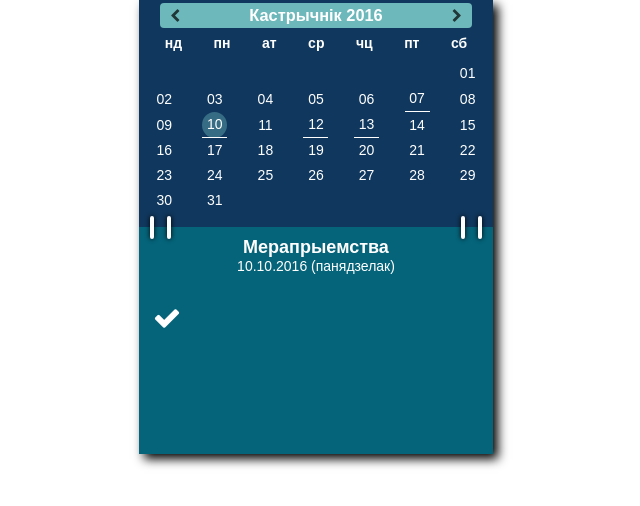
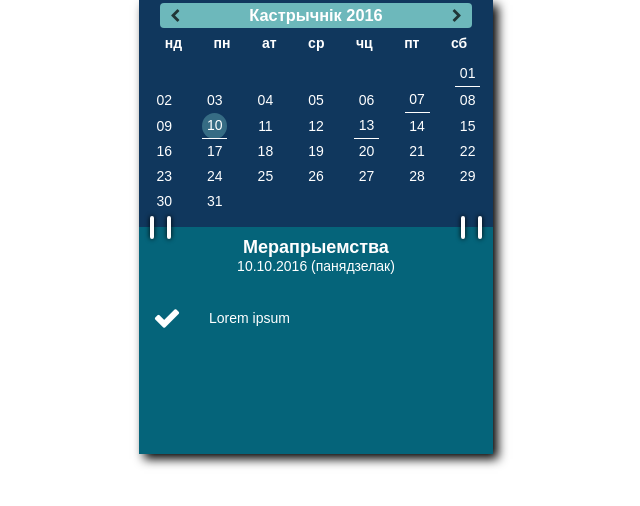
Before and after one commit to AnnSchiretz/Calendar-based-on-JS-prototype, a plain HTML site: page index.html in a window 1280 px wide. Shown: the whole page, without its empty margins (324-964 px from the left). Drawn offline with nearby package versions, Linux system fonts and the light colour scheme.

Commit message:
update js files

```diff
--- a/main.css
+++ b/main.css
@@ -148,7 +148,6 @@ ul {
 .events-header h2 {
     font-size: 18px;
 }
-
 .event.fa-2x {
     font-weight: 100;
     color: rgba(32, 54, 55, 1);
@@ -370,10 +369,17 @@ ul {
     height: 1px;
     background-color: #fff;
 }
-/* TEST */
-.event-box {
-    height: 75px;
-    padding: 7px;
-    overflow-y: auto;
-    overflow-x: hidden;
+::-webkit-scrollbar {
+    width: 10px;
+    background-color: rgba(0,0,0,.5);
 }
+
+::-webkit-scrollbar-thumb {
+    border: none;
+    background-color: rgba(255,255,255,.5);
+    transition: background-color .5s ease-in-out;
+}
+
+::-webkit-scrollbar-thumb:active {
+    background-color: aqua;
+}
--- a/main.js
+++ b/main.js
@@ -210,6 +210,7 @@
             //var eventParagraph = createElement('p', 0, todayEvents);
             event = createElement('div', 'event in');
             this.renderEvents(todayEvents, event);
+
             //event.appendChild(icon);
             //event.appendChild(eventParagraph);
             this.eventsBody.appendChild(event);
@@ -223,11 +224,11 @@
         events.forEach(function (ev) {
             var span = createElement('span');
             var i = createElement('i', 'fa fa-check fa-2x');
-            var p = createElement('p');
+            var paragraph = createElement('p', 0, ev.eventName);
 
             span.appendChild(i);
             wrapper.appendChild(span);
-            wrapper.appendChild(p);
+            wrapper.appendChild(paragraph);
         });
 
         if(!events.length) {
@@ -321,8 +322,8 @@
 }();
 (function () {
     var data = [
-        {eventName: 'Lorem ipsum', color: 'white', date: '2016-10-07'},
-        {eventName: 'Lorem ipsum', color: 'white', date: '2016-10-12'},
+        {eventName: 'Lorem ipsum dolor sit amet, consectetur adipiscing elit. Vestibulum et ligula ac elit rhoncus facilisis. Pellentesque eget volutpat tellus. Morbi lacus sem, vehicula id pellentesque a, condimentum non neque. Donec ultrices gravida bibendum. Suspendisse ut elit quam. Curabitur porttitor rutrum eros sit amet viverra. Nullam et molestie risus. Morbi vitae nisl pulvinar, aliquam ligula non, semper odio.', color: 'white', date: '2016-10-07'},
+        {eventName: 'Lorem ipsum', color: 'white', date: '2016-10-01'},
         {eventName: 'Lorem ipsum', color: 'white', date: '2016-10-13'},
         {eventName: 'Lorem ipsum', color: 'white', date: '2016-10-10'}
     ];
```
